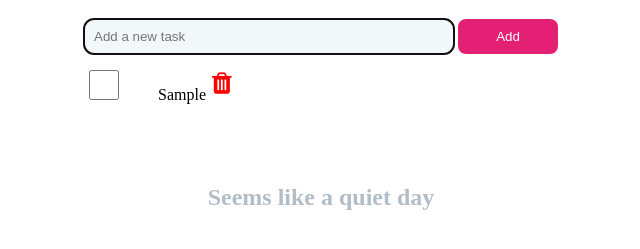
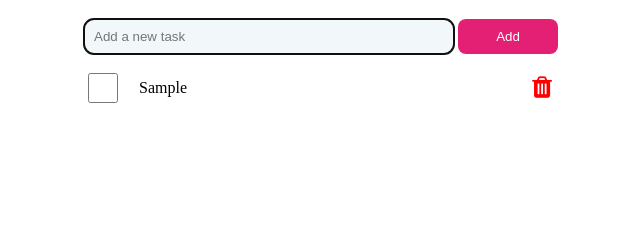
Before and after one commit to ashoksidh/todo-app, a plain HTML site: page index.html in a window 1280 px wide. Both pictures are taken after typing "Sample" into the empty fields and a click on the button "Add". Shown: the part 129-378 px from the top of the page, without its empty margins (319-959 px from the left). Drawn offline with Linux system fonts and the light colour scheme.

Commit message:
todo-app

```diff
--- a/index.html
+++ b/index.html
@@ -20,9 +20,9 @@
                <form id="myForm">
                       <input id="input" type="text" name="add" class="textinput" placeholder="Add a new task">
                       <button id="addbtn" class="button">Add</button>
-                     <div>
+
                         <ul id="myList" class="ul"></ul>
-                     </div>
+
               </form>
 
             </div>
@@ -32,5 +32,8 @@
             </div>
     </div>
 <script src="todo.js"></script>
+
+
+
 </body>
 </html>
--- a/todo.css
+++ b/todo.css
@@ -47,46 +47,69 @@ h2{
 }
 
 .ul{
-    list-style-type:none;
-
+    list-style-type: none;
+    line-height: 2em;
+    padding-inline-start:0;
 
     }
+
 .checkbox{
     width: 30px;
     height: 30px;
     line-height: 10px;
     border: none;
-    margin: 0px;
+    background-color: rgb(226, 11, 101);
+         color: rgb(230, 27, 128);
+    /* margin: auto;     */
     cursor: pointer;
-    outline: 5px;
-    padding: 10px;
-    right: 35px;
-    vertical-align: center;
-    position:relative;
-
-
-
-
+    /* outline: none; */
+    /* padding: 5px; */
+    /* right: 35px;
+    bottom: px; */
+    /* vertical-align: center;
+    /* position:relative;
+    float: center; */ */
 }
 
 
  .deletebtn{
 
-     /* float:left; */
-     /* position:static; */
+        /* float: left; */
+    /* position: static; */
     padding: 100px,;
     font-size: 25px;
     line-height: 1em;
-     background:none;
-     margin-right:auto;
+    background: none;
+    /* margin-right: auto; */
     color: red;
     border: none;
     outline: none;
     cursor: pointer;
-     position:absolute;
+    /* position: relative; */
+    /* float: right; */
+}
 
 
 
+     .line{
+         text-decoration: line-through;
+         background-color: rgb(226, 11, 101);
+
+     }
 
 
+
+ .list {
+    display: flex;
+    justify-content: space-between;
+    align-items: center;
+    flex-direction: row;
+    width: 100%;
 }
+.list-items{
+    display: flex;
+    flex-direction: row;
+    justify-content: flex-start;
+    align-items: center;
+    gap:18px ;
+}
--- a/todo.js
+++ b/todo.js
@@ -2,22 +2,33 @@ let myForm =document.getElementById("myForm");
 let input =document.getElementById("input");
 let myList =document.getElementById("myList");
 let h2 =document.getElementById("h2");
+let checkbox =document.getElementById("checkbox");
 
 
 myForm.addEventListener("submit", (data) => {
                   data.preventDefault()
                   createItem(input.value)
+
               }
 )
 
 createItem = (d) =>{
-    let myTemplate = `<li ><input type="checkbox" class="checkbox" /> ${d} <button onclick="deleteItem(this)" class="deletebtn"><i class="fa fa-trash"></i></button></ li>`
+    let myTemplate = `<li class="list"><div class="list-items"><input id="checkbox" type="checkbox" class="checkbox" class="line"/><span> ${d}</span> </div><button onclick="deleteItem(this)" class="deletebtn"><i class="fa fa-trash"></i></button></ li>`
     myList.insertAdjacentHTML("beforeend" , myTemplate)
     input.value = "";
     input.focus();
+    h2.style.display = 'none';
+
+
 
 }
 
 deleteItem =(x)=>{
     x.parentElement.remove();
+
 }
+
+
+// checkbox.addEventListener("click", (checkbox === true){
+//     checkbox.body.style.background=  'line-through'
+// })
```
Lines whose indentation alone changed are shown as unchanged.
